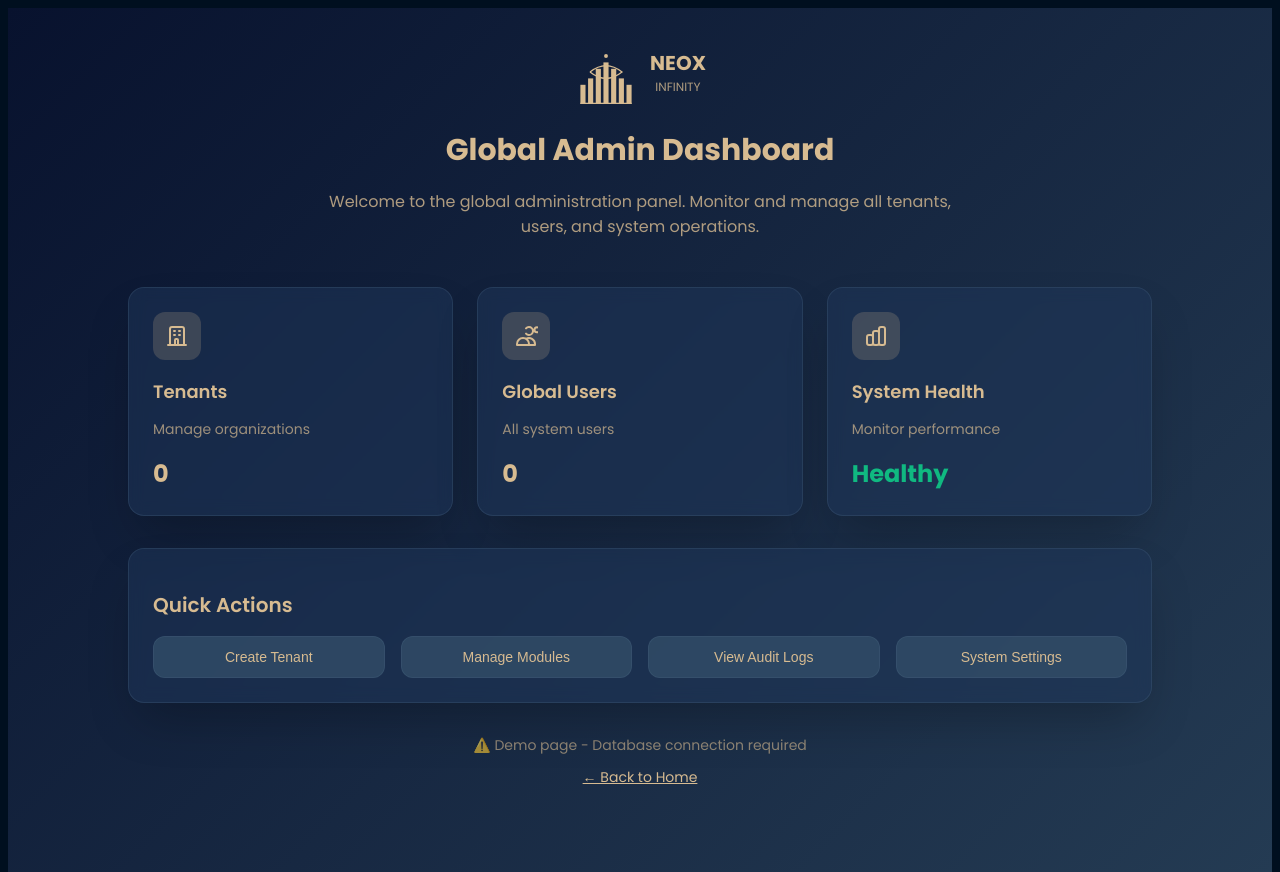
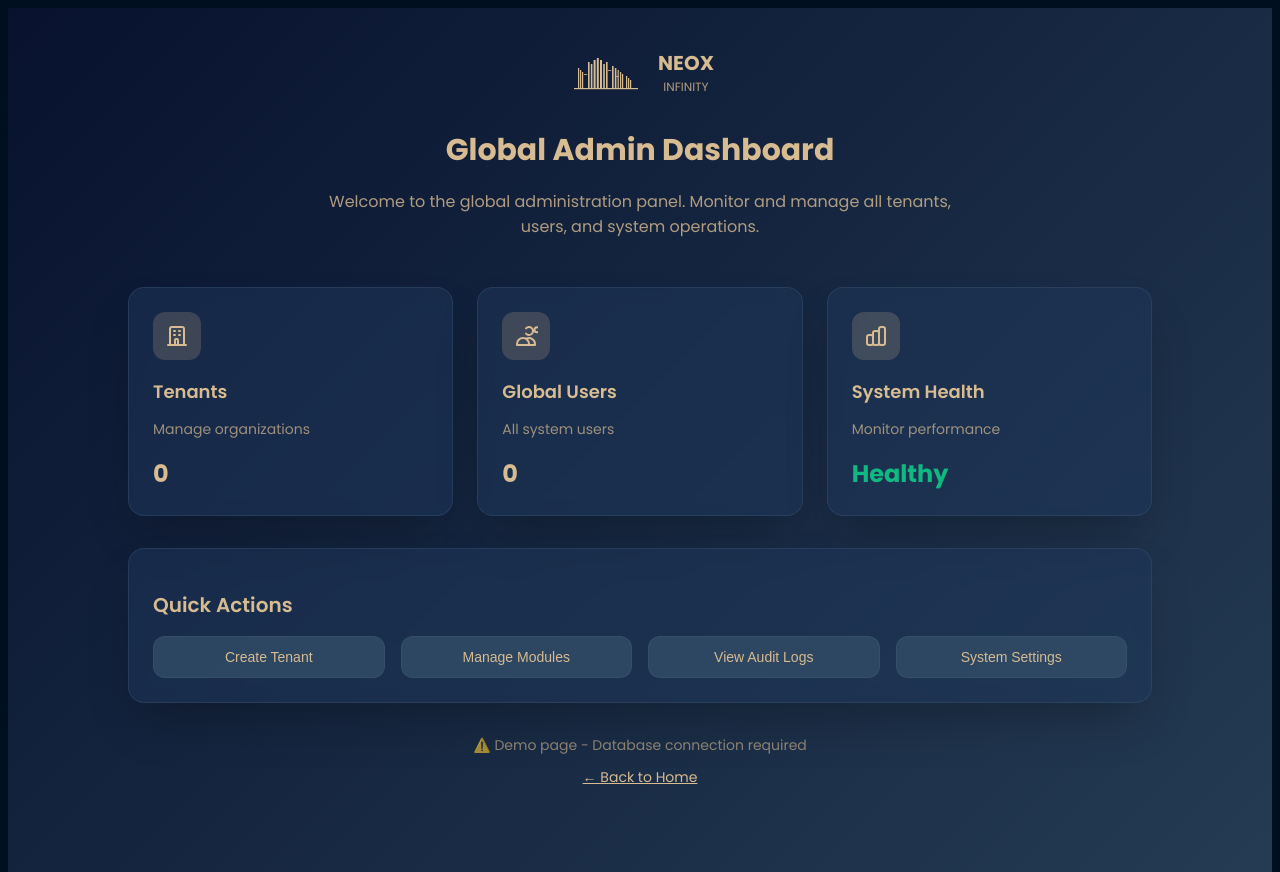
Before and after one commit to petervargait/neoxadminui, a Next.js app: page /admin in a window 1280 px wide. Built offline with nearby package versions, Linux system fonts and the light colour scheme.

Commit message:
Add NEOX logo component and update admin/tenant pages to use professional logo

```diff
--- a/src/app/admin/page.tsx
+++ b/src/app/admin/page.tsx
@@ -1,4 +1,5 @@
 import Link from 'next/link'
+import NeoxLogo from '../../components/NeoxLogo'
 
 export default function AdminPage() {
   return (
@@ -12,30 +13,10 @@ export default function AdminPage() {
         <div style={{ textAlign: 'center', marginBottom: '48px' }}>
           <div style={{
             display: 'flex',
-            alignItems: 'center',
             justifyContent: 'center',
-            gap: '12px',
-            marginBottom: '24px',
-            color: '#d7bb91'
+            marginBottom: '24px'
           }}>
-            <svg style={{ width: '64px', height: '64px' }} viewBox="0 0 100 100" fill="none">
-              <g fill="currentColor">
-                <rect x="10" y="70" width="8" height="30" />
-                <rect x="22" y="60" width="8" height="40" />
-                <rect x="34" y="45" width="8" height="55" />
-                <rect x="46" y="35" width="8" height="65" />
-                <rect x="58" y="45" width="8" height="55" />
-                <rect x="70" y="60" width="8" height="40" />
-                <rect x="82" y="70" width="8" height="30" />
-                <path d="M25 50 Q50 30 75 50 Q50 70 25 50" stroke="currentColor" strokeWidth="2" fill="none" />
-                <rect x="10" y="98" width="80" height="2" />
-                <circle cx="50" cy="25" r="3" />
-              </g>
-            </svg>
-            <div>
-              <div style={{ fontSize: '20px', fontWeight: 'bold' }}>NEOX</div>
-              <div style={{ fontSize: '12px', opacity: 0.8 }}>INFINITY</div>
-            </div>
+            <NeoxLogo width="80px" height="64px" color="#d7bb91" />
           </div>
           <h1 style={{ fontSize: '30px', fontWeight: 'bold', marginBottom: '16px', color: '#d7bb91' }}>
             Global Admin Dashboard
--- a/src/app/tenant/page.tsx
+++ b/src/app/tenant/page.tsx
@@ -1,4 +1,5 @@
 import Link from 'next/link'
+import NeoxLogo from '../../components/NeoxLogo'
 
 export default function TenantPage() {
   return (
@@ -12,30 +13,10 @@ export default function TenantPage() {
         <div style={{ textAlign: 'center', marginBottom: '48px' }}>
           <div style={{
             display: 'flex',
-            alignItems: 'center',
             justifyContent: 'center',
-            gap: '12px',
-            marginBottom: '24px',
-            color: '#d7bb91'
+            marginBottom: '24px'
           }}>
-            <svg style={{ width: '64px', height: '64px' }} viewBox="0 0 100 100" fill="none">
-              <g fill="currentColor">
-                <rect x="10" y="70" width="8" height="30" />
-                <rect x="22" y="60" width="8" height="40" />
-                <rect x="34" y="45" width="8" height="55" />
-                <rect x="46" y="35" width="8" height="65" />
-                <rect x="58" y="45" width="8" height="55" />
-                <rect x="70" y="60" width="8" height="40" />
-                <rect x="82" y="70" width="8" height="30" />
-                <path d="M25 50 Q50 30 75 50 Q50 70 25 50" stroke="currentColor" strokeWidth="2" fill="none" />
-                <rect x="10" y="98" width="80" height="2" />
-                <circle cx="50" cy="25" r="3" />
-              </g>
-            </svg>
-            <div>
-              <div style={{ fontSize: '20px', fontWeight: 'bold' }}>NEOX</div>
-              <div style={{ fontSize: '12px', opacity: 0.8 }}>INFINITY</div>
-            </div>
+            <NeoxLogo width="80px" height="64px" color="#d7bb91" />
           </div>
           <h1 style={{ fontSize: '30px', fontWeight: 'bold', marginBottom: '16px', color: '#d7bb91' }}>
             Tenant Admin Dashboard
--- /dev/null
+++ b/src/components/NeoxLogo.tsx
@@ -0,0 +1,70 @@
+interface NeoxLogoProps {
+  width?: string;
+  height?: string;
+  color?: string;
+}
+
+export default function NeoxLogo({ width = '64px', height = '64px', color = '#d7bb91' }: NeoxLogoProps) {
+  return (
+    <div style={{
+      display: 'flex',
+      alignItems: 'center',
+      gap: '12px',
+      color: color
+    }}>
+      <svg style={{ width, height }} viewBox="0 0 200 100" fill="none" xmlns="http://www.w3.org/2000/svg">
+        {/* Main building structures */}
+        <g fill={color}>
+          {/* Base line */}
+          <rect x="20" y="90" width="160" height="3" />
+
+          {/* Left building */}
+          <rect x="30" y="40" width="3" height="50" />
+          <rect x="35" y="45" width="3" height="45" />
+          <rect x="40" y="50" width="3" height="40" />
+
+          {/* Center building complex */}
+          <rect x="55" y="25" width="4" height="65" />
+          <rect x="62" y="30" width="4" height="60" />
+          <rect x="69" y="20" width="5" height="70" />
+          <rect x="77" y="15" width="5" height="75" />
+          <rect x="85" y="20" width="5" height="70" />
+          <rect x="93" y="30" width="4" height="60" />
+          <rect x="100" y="25" width="4" height="65" />
+
+          {/* Right building complex */}
+          <rect x="115" y="35" width="4" height="55" />
+          <rect x="122" y="40" width="4" height="50" />
+          <rect x="129" y="45" width="3" height="45" />
+          <rect x="135" y="50" width="3" height="40" />
+          <rect x="140" y="55" width="3" height="35" />
+
+          {/* Far right buildings */}
+          <rect x="150" y="60" width="3" height="30" />
+          <rect x="155" y="65" width="3" height="25" />
+          <rect x="160" y="70" width="3" height="20" />
+
+          {/* Connecting elements and details */}
+          <rect x="45" y="55" width="8" height="2" />
+          <rect x="105" y="45" width="8" height="2" />
+          <rect x="125" y="60" width="6" height="2" />
+
+          {/* Windows/details on main buildings */}
+          <rect x="71" y="30" width="1" height="2" />
+          <rect x="71" y="35" width="1" height="2" />
+          <rect x="71" y="40" width="1" height="2" />
+          <rect x="79" y="25" width="1" height="2" />
+          <rect x="79" y="30" width="1" height="2" />
+          <rect x="79" y="35" width="1" height="2" />
+          <rect x="87" y="30" width="1" height="2" />
+          <rect x="87" y="35" width="1" height="2" />
+          <rect x="87" y="40" width="1" height="2" />
+        </g>
+      </svg>
+      <div>
+        <div style={{ fontSize: '20px', fontWeight: 'bold' }}>NEOX</div>
+        <div style={{ fontSize: '12px', opacity: 0.8 }}>INFINITY</div>
+      </div>
+    </div>
+  )
+}
```
